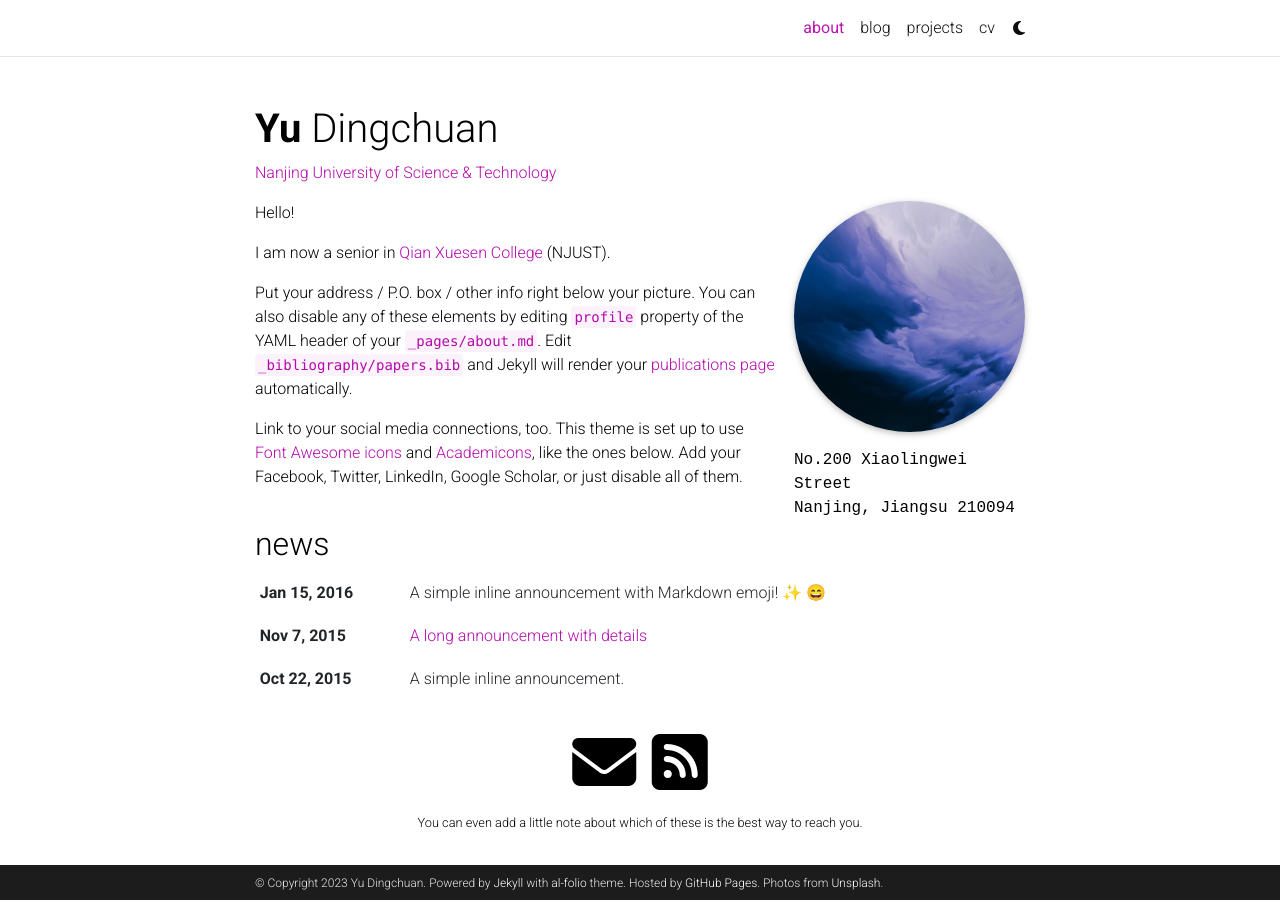
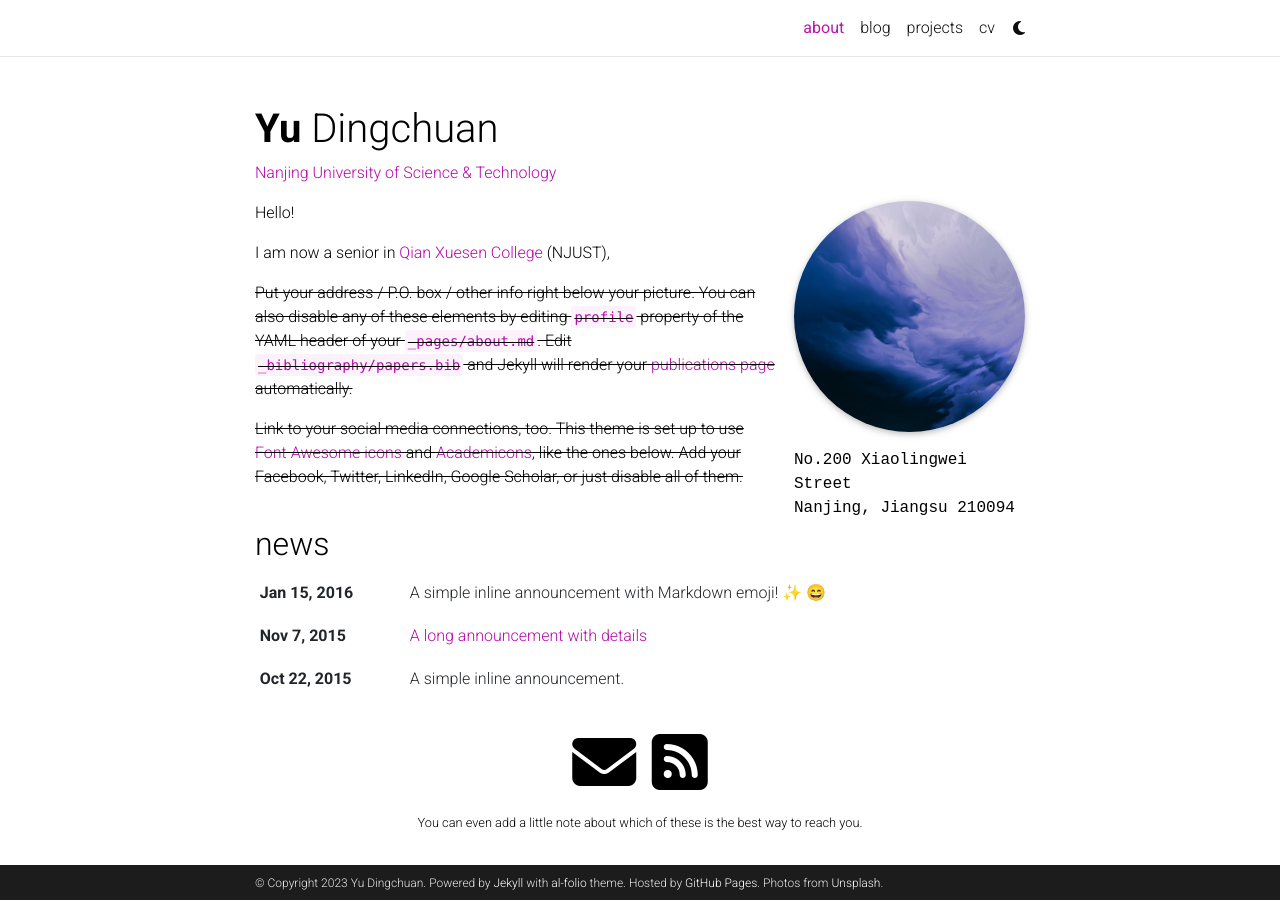
Before and after one commit to yudingchuan/yudingchuan.github.io, a Jekyll site: the page built from _pages/about.md, in a window 1280 px wide. Built offline with Jekyll 4.4.1, drawn with Linux system fonts in a browser that asks for light colours; full-size pictures stand in for the smaller copies a plugin makes; emoji names are drawn with the system emoji font; comment, search, counter and statistics services are not loaded; a style sheet for code colours, icons or effects is not loaded.

```diff
--- a/_config.yml
+++ b/_config.yml
@@ -16,7 +16,7 @@ footer_text: >
 keywords: optics, computational photography  # add your own keywords or leave empty
 
 lang: en # the language of your site (for example: en, fr, cn, ru, etc.)
-icon: ⚛️  # the emoji used as the favicon (alternatively, provide image name in /assets/img/)
+icon: profile_pic.jpg  # the emoji used as the favicon (alternatively, provide image name in /assets/img/)
 
 url: https://yudingchuan.github.io # the base hostname & protocol for your site
 # baseurl: /al-folio # the subpath of your site, e.g. /blog/
--- a/_pages/about.md
+++ b/_pages/about.md
@@ -19,8 +19,12 @@ social: true  # includes social icons at the bottom of the page
 ---
 Hello!
 
-I am now a senior in [Qian Xuesen College](http://qxs.njust.edu.cn) (NJUST).
+I am now a senior in [Qian Xuesen College](http://qxs.njust.edu.cn) (NJUST),
 
-Put your address / P.O. box / other info right below your picture. You can also disable any of these elements by editing `profile` property of the YAML header of your `_pages/about.md`. Edit `_bibliography/papers.bib` and Jekyll will render your [publications page](/al-folio/publications/) automatically.
 
-Link to your social media connections, too. This theme is set up to use [Font Awesome icons](http://fortawesome.github.io/Font-Awesome/) and [Academicons](https://jpswalsh.github.io/academicons/), like the ones below. Add your Facebook, Twitter, LinkedIn, Google Scholar, or just disable all of them.
+
+
+
+~~Put your address / P.O. box / other info right below your picture. You can also disable any of these elements by editing `profile` property of the YAML header of your `_pages/about.md`. Edit `_bibliography/papers.bib` and Jekyll will render your [publications page](/al-folio/publications/) automatically.~~
+
+~~Link to your social media connections, too. This theme is set up to use [Font Awesome icons](http://fortawesome.github.io/Font-Awesome/) and [Academicons](https://jpswalsh.github.io/academicons/), like the ones below. Add your Facebook, Twitter, LinkedIn, Google Scholar, or just disable all of them.~~
```
